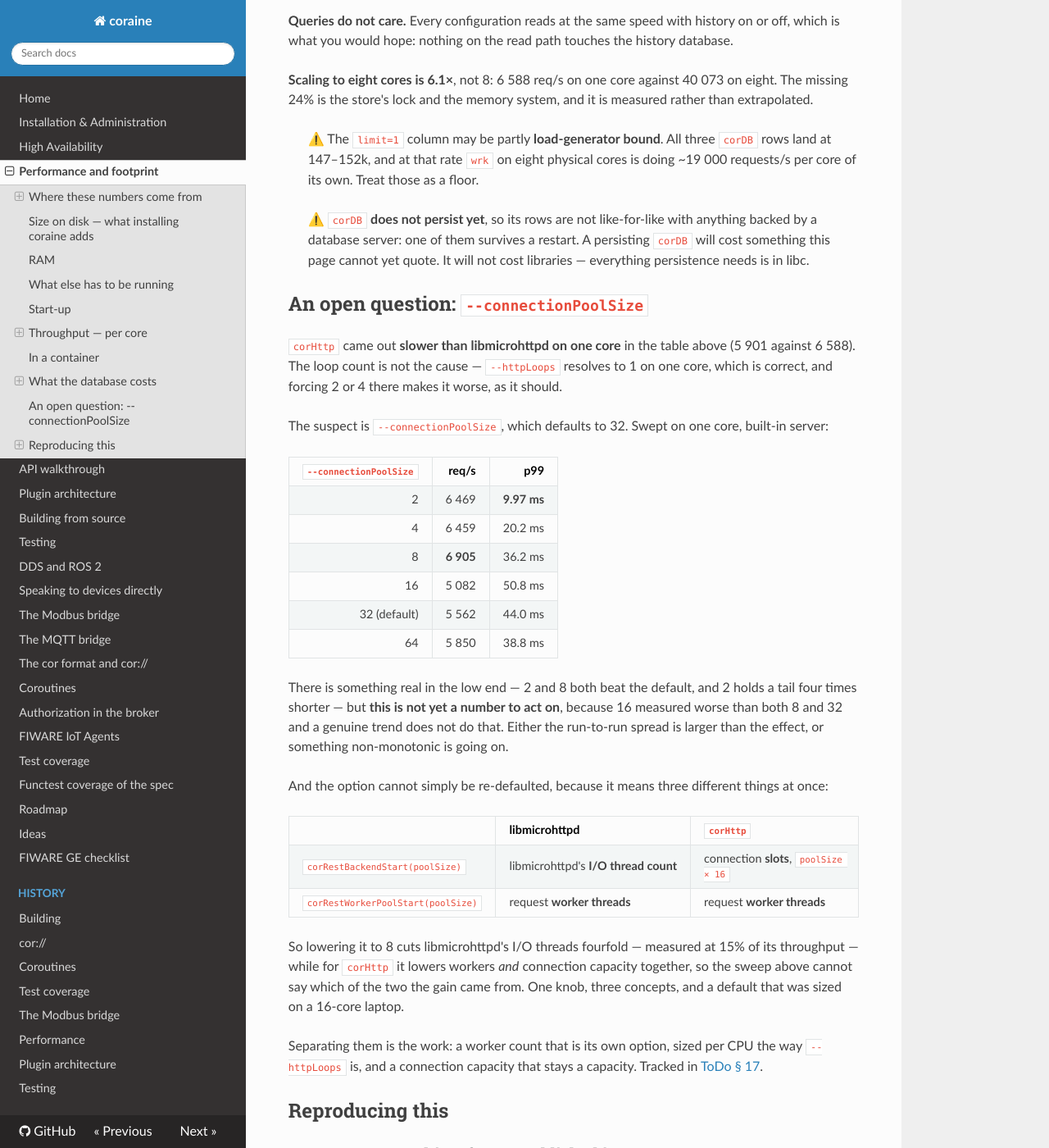
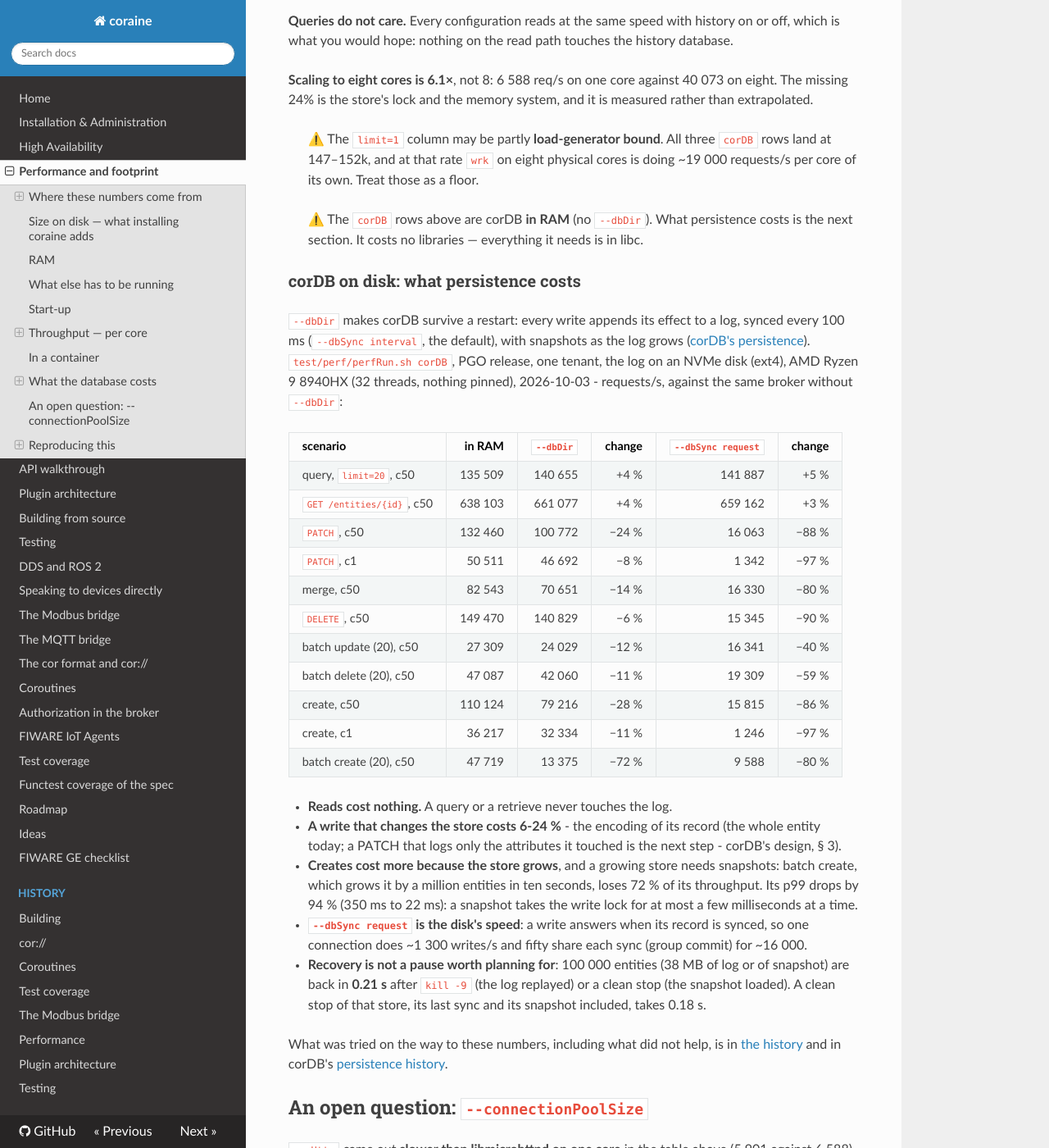
Before and after one commit to SEAMWARE/coraine, an MkDocs documentation site: the page built from doc/performance.md, in a window 1280 px wide and 1400 px high, scrolled down 12128 px. Shown: the whole window at 82% size. Built offline with MkDocs 1.6.1, drawn with Linux system fonts in a browser that asks for light colours; nearby versions of some CDN libraries; comment, search, counter and statistics services are not loaded.

Commit message:
doc/performance.md: what corDB persistence costs - perfRun in RAM vs --dbDir vs --dbSync request, recovery; doc/history/performance.md: where a create's cost goes (page faults, PGO, the append - cleared)
Co-Authored-By: Claude Opus 5.5 <noreply@anthropic.com>

```diff
--- a/doc/performance.md
+++ b/doc/performance.md
@@ -495,10 +495,52 @@ and it is measured rather than extrapolated.
 > `corDB` rows land at 147–152k, and at that rate `wrk` on eight physical cores
 > is doing ~19 000 requests/s per core of its own. Treat those as a floor.
 
-> ⚠️ `corDB` **does not persist yet**, so its rows are not like-for-like with
-> anything backed by a database server: one of them survives a restart. A
-> persisting `corDB` will cost something this page cannot yet quote. It will not
-> cost libraries — everything persistence needs is in libc.
+> ⚠️ The `corDB` rows above are corDB **in RAM** (no `--dbDir`). What
+> persistence costs is the next section. It costs no libraries — everything it
+> needs is in libc.
+
+### corDB on disk: what persistence costs
+
+`--dbDir` makes corDB survive a restart: every write appends its effect to a log,
+synced every 100 ms (`--dbSync interval`, the default), with snapshots as the log
+grows ([corDB's persistence](https://github.com/SEAMWARE/corDB/blob/main/doc/persistence.md)).
+`test/perf/perfRun.sh corDB`, PGO release, one tenant, the log on an NVMe disk
+(ext4), AMD Ryzen 9 8940HX (32 threads, nothing pinned), 2026-10-03 - requests/s,
+against the same broker without `--dbDir`:
+
+| scenario | in RAM | `--dbDir` | change | `--dbSync request` | change |
+|---|---:|---:|---:|---:|---:|
+| query, `limit=20`, c50 | 135 509 | 140 655 | +4 % | 141 887 | +5 % |
+| `GET /entities/{id}`, c50 | 638 103 | 661 077 | +4 % | 659 162 | +3 % |
+| `PATCH`, c50 | 132 460 | 100 772 | −24 % | 16 063 | −88 % |
+| `PATCH`, c1 | 50 511 | 46 692 | −8 % | 1 342 | −97 % |
+| merge, c50 | 82 543 | 70 651 | −14 % | 16 330 | −80 % |
+| `DELETE`, c50 | 149 470 | 140 829 | −6 % | 15 345 | −90 % |
+| batch update (20), c50 | 27 309 | 24 029 | −12 % | 16 341 | −40 % |
+| batch delete (20), c50 | 47 087 | 42 060 | −11 % | 19 309 | −59 % |
+| create, c50 | 110 124 | 79 216 | −28 % | 15 815 | −86 % |
+| create, c1 | 36 217 | 32 334 | −11 % | 1 246 | −97 % |
+| batch create (20), c50 | 47 719 | 13 375 | −72 % | 9 588 | −80 % |
+
+- **Reads cost nothing.** A query or a retrieve never touches the log.
+- **A write that changes the store costs 6-24 %** - the encoding of its record
+  (the whole entity today; a PATCH that logs only the attributes it touched is
+  the next step - corDB's design, § 3).
+- **Creates cost more because the store grows**, and a growing store needs
+  snapshots: batch create, which grows it by a million entities in ten seconds,
+  loses 72 % of its throughput. Its p99 drops by 94 % (350 ms to 22 ms): a
+  snapshot takes the write lock for at most a few milliseconds at a time.
+- **`--dbSync request` is the disk's speed**: a write answers when its record is
+  synced, so one connection does ~1 300 writes/s and fifty share each sync
+  (group commit) for ~16 000.
+- **Recovery is not a pause worth planning for**: 100 000 entities (38 MB of log
+  or of snapshot) are back in **0.21 s** after `kill -9` (the log replayed) or a
+  clean stop (the snapshot loaded). A clean stop of that store, its last sync and
+  its snapshot included, takes 0.18 s.
+
+What was tried on the way to these numbers, including what did not help, is in
+[the history](history/performance.md) and in corDB's
+[persistence history](https://github.com/SEAMWARE/corDB/blob/main/doc/history/persistence.md).
 
 ## An open question: `--connectionPoolSize`
 
```
Also changed, not shown: doc/history/performance.md (+10 -0 lines).
